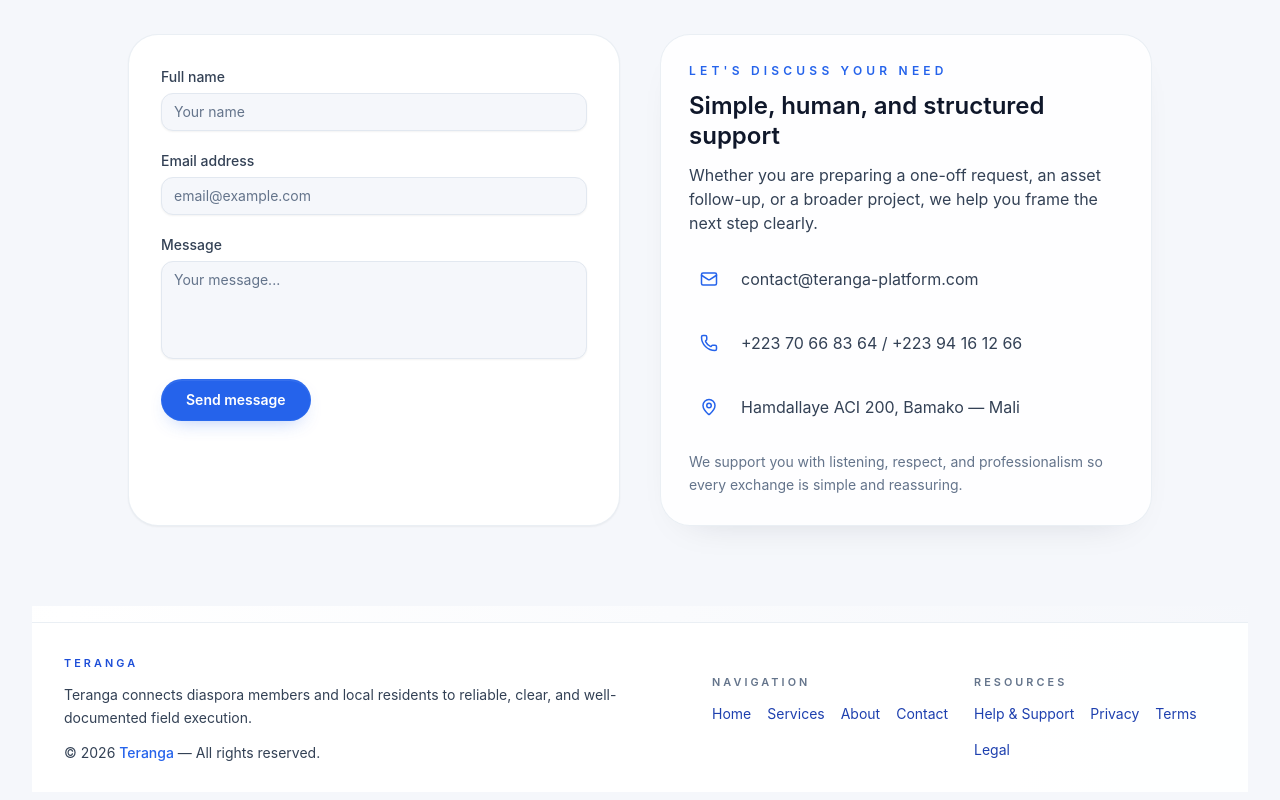
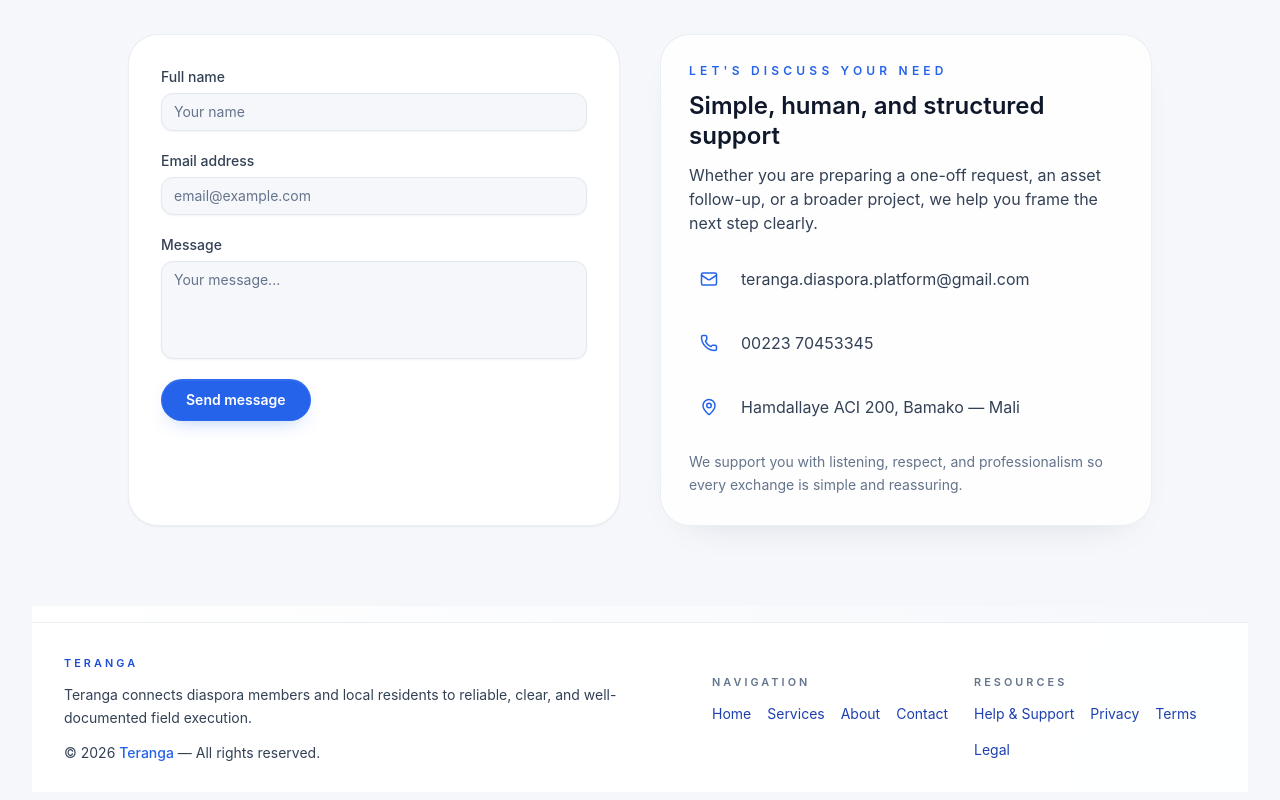
Before and after one commit to Amidoukone/Teranga, a React (Create React App) app in the folder frontend/: page / in a window 1280 px wide. Shown: the part 5742-6542 px from the top of the page. Built offline with nearby package versions, Linux system fonts and the light colour scheme; no server answers.

Commit message:
Adding contact to the app

```diff
--- a/frontend/src/i18n/locales/en.js
+++ b/frontend/src/i18n/locales/en.js
@@ -270,6 +270,15 @@ const en = {
       descGlobal:
         "Summary of your revenues and expenses across all operations.",
     },
+    contactBar: {
+      badge: "WhatsApp Business",
+      title: "Direct contact channel",
+      subtitle:
+        "Our team responds quickly via WhatsApp or email.",
+      whatsappCta: "Contact on WhatsApp",
+      emailCta: "Send an email",
+      whatsappPrefill: "Hello Teranga, I would like assistance.",
+    },
     quickView: {
       title: "Quick overview",
       subtitle:
@@ -2269,8 +2278,8 @@ const en = {
         success: "Thank you! Your message has been sent.",
       },
       info: {
-        email: "contact@teranga-platform.com",
-        phone: "+223 70 66 83 64 / +223 94 16 12 66",
+        email: "teranga.diaspora.platform@gmail.com",
+        phone: "00223 70453345",
         address: "Hamdallaye ACI 200, Bamako — Mali",
       },
       note:
@@ -2331,12 +2340,12 @@ const en = {
       publisher: {
         title: "1. Site publisher",
         details:
-          "<strong>Teranga Diaspora</strong><br/>Property, project, and services management for the African diaspora.<br/>Registered office: Hamdallaye ACI 200, Bamako - Mali<br/>Email: contact@teranga-platform.com",
+          "<strong>Teranga Diaspora</strong><br/>Property, project, and services management for the African diaspora.<br/>Registered office: Hamdallaye ACI 200, Bamako - Mali<br/>Email: teranga.diaspora.platform@gmail.com",
       },
       editorial: {
         title: "2. Editorial responsibility",
         details:
-          "The person responsible for publication can be reached at: contact@teranga-platform.com",
+          "The person responsible for publication can be reached at: teranga.diaspora.platform@gmail.com",
       },
       hosting: {
         title: "3. Hosting",
@@ -2351,7 +2360,7 @@ const en = {
       contact: {
         title: "5. Contact",
         details:
-          "For any questions or complaints, you can write to: <br/><strong>contact@teranga-platform.com</strong>",
+          "For any questions or complaints, you can write to: <br/><strong>teranga.diaspora.platform@gmail.com</strong>",
       },
     },
   },
@@ -2435,7 +2444,7 @@ const en = {
           portability: "Right to data portability",
         },
         contact:
-          "To exercise your rights: <br/><strong>contact@teranga-platform.com</strong>",
+          "To exercise your rights: <br/><strong>teranga.diaspora.platform@gmail.com</strong>",
       },
     },
   },
@@ -2506,7 +2515,7 @@ const en = {
       contact: {
         title: "5. Contact",
         details:
-          "Any questions may be addressed to: <br/><strong>contact@teranga-platform.com</strong>",
+          "Any questions may be addressed to: <br/><strong>teranga.diaspora.platform@gmail.com</strong>",
       },
     },
   },
@@ -2648,8 +2657,8 @@ const en = {
       description:
         "For urgent or sensitive requests, our team replies through official Teranga channels.",
       channels: {
-        email: "contact@teranga-platform.com",
-        phone: "+223 70 66 83 64 / +223 94 16 12 66",
+        email: "teranga.diaspora.platform@gmail.com",
+        phone: "00223 70453345",
         hours: "Priority support: first response within 24h depending on request type.",
       },
       note:
--- a/frontend/src/i18n/locales/fr.js
+++ b/frontend/src/i18n/locales/fr.js
@@ -272,6 +272,15 @@ const fr = {
       descGlobal:
         "Synthèse de vos revenus et dépenses sur l’ensemble de vos opérations.",
     },
+    contactBar: {
+      badge: "WhatsApp Business",
+      title: "Canal de contact direct",
+      subtitle:
+        "Notre équipe vous répond rapidement via WhatsApp ou email.",
+      whatsappCta: "Contacter sur WhatsApp",
+      emailCta: "Envoyer un email",
+      whatsappPrefill: "Bonjour Teranga, je souhaite avoir une assistance.",
+    },
     quickView: {
       title: "Vue rapide",
       subtitle:
@@ -2279,8 +2288,8 @@ const fr = {
         success: "Merci ! Votre message a bien \u00E9t\u00E9 envoy\u00E9.",
       },
       info: {
-        email: "contact@teranga-platform.com",
-        phone: "+223 70 66 83 64 / +223 94 16 12 66",
+        email: "teranga.diaspora.platform@gmail.com",
+        phone: "00223 70453345",
         address: "Hamdallaye ACI 200, Bamako - Mali",
       },
       note:
@@ -2341,12 +2350,12 @@ const fr = {
       publisher: {
         title: "1. \u00C9diteur du site",
         details:
-          "<strong>Teranga Diaspora</strong><br/>Service de gestion de biens, projets et services pour la diaspora africaine.<br/>Si\u00E8ge social : Hamdallaye ACI 200, Bamako - Mali<br/>Email : contact@teranga-platform.com",
+          "<strong>Teranga Diaspora</strong><br/>Service de gestion de biens, projets et services pour la diaspora africaine.<br/>Si\u00E8ge social : Hamdallaye ACI 200, Bamako - Mali<br/>Email : teranga.diaspora.platform@gmail.com",
       },
       editorial: {
         title: "2. Responsabilit\u00E9 \u00E9ditoriale",
         details:
-          "Le responsable de la publication est joignable \u00E0 l’adresse : contact@teranga-platform.com",
+          "Le responsable de la publication est joignable \u00E0 l’adresse : teranga.diaspora.platform@gmail.com",
       },
       hosting: {
         title: "3. H\u00E9bergement",
@@ -2361,7 +2370,7 @@ const fr = {
       contact: {
         title: "5. Contact",
         details:
-          "Pour toute question ou r\u00E9clamation, vous pouvez nous \u00E9crire \u00E0 :<br/><strong>contact@teranga-platform.com</strong>",
+          "Pour toute question ou r\u00E9clamation, vous pouvez nous \u00E9crire \u00E0 :<br/><strong>teranga.diaspora.platform@gmail.com</strong>",
       },
     },
   },
@@ -2445,7 +2454,7 @@ const fr = {
           portability: "Droit \u00E0 la portabilit\u00E9",
         },
         contact:
-          "Pour exercer vos droits : <br/><strong>contact@teranga-platform.com</strong>",
+          "Pour exercer vos droits : <br/><strong>teranga.diaspora.platform@gmail.com</strong>",
       },
     },
   },
@@ -2518,7 +2527,7 @@ const fr = {
       contact: {
         title: "5. Contact",
         details:
-          "Toute question peut \u00EAtre adress\u00E9e \u00E0 : <br/><strong>contact@teranga-platform.com</strong>",
+          "Toute question peut \u00EAtre adress\u00E9e \u00E0 : <br/><strong>teranga.diaspora.platform@gmail.com</strong>",
       },
     },
   },
@@ -2662,8 +2671,8 @@ const fr = {
       description:
         "Pour les demandes urgentes ou sensibles, notre \u00E9quipe vous r\u00E9pond via les canaux officiels Teranga.",
       channels: {
-        email: "contact@teranga-platform.com",
-        phone: "+223 70 66 83 64 / +223 94 16 12 66",
+        email: "teranga.diaspora.platform@gmail.com",
+        phone: "00223 70453345",
         hours:
           "Assistance prioritaire : r\u00E9ponse initiale sous 24 h selon la nature de la demande.",
       },
--- a/frontend/src/pages/DashboardPage.js
+++ b/frontend/src/pages/DashboardPage.js
@@ -6,6 +6,7 @@
 
 import { useEffect, useState } from 'react';
 import {
+  ArrowUpRight,
   BarChart3,
   Building2,
   ClipboardList,
@@ -13,6 +14,8 @@ import {
   HandCoins,
   Landmark,
   Layers,
+  Mail,
+  MessageCircle,
   ShieldPlus,
   Users,
   UserCog,
@@ -391,12 +394,62 @@ export default function DashboardPage() {
   const firstName = user.firstName || user.email || '';
   const shortName =
     (firstName.split(' ')[0] || '').trim() || t("dashboard.careFallbackName");
+  const supportPhoneDisplay = '00223 70453345';
+  const supportPhoneWhatsapp = '22370453345';
+  const supportEmail = 'teranga.diaspora.platform@gmail.com';
+  const whatsappHref = `https://wa.me/${supportPhoneWhatsapp}?text=${encodeURIComponent(
+    t('dashboard.contactBar.whatsappPrefill')
+  )}`;
+  const emailHref = `mailto:${supportEmail}`;
   /* ============================================================================
      Rendu principal.
   =========================================================================== */
   return (
     <div className="app-page-wrap">
       <div className="mx-auto max-w-7xl rounded-3xl border border-border/70 bg-surface-card/92 px-4 py-6 shadow-2xl shadow-slate-300/20 dark:shadow-black/30 sm:px-6 sm:py-8 lg:px-8 space-y-8">
+        <section className="relative overflow-hidden rounded-2xl border border-emerald-500/30 bg-gradient-to-r from-emerald-50 via-teal-50 to-cyan-50 px-4 py-4 shadow-sm dark:from-emerald-900/20 dark:via-teal-900/20 dark:to-cyan-900/20 sm:px-5 sm:py-5">
+          <div className="pointer-events-none absolute -right-10 -top-10 h-28 w-28 rounded-full bg-emerald-500/20 blur-2xl" />
+          <div className="relative flex flex-col gap-4 md:flex-row md:items-center md:justify-between">
+            <div className="min-w-0">
+              <span className="inline-flex items-center rounded-full border border-emerald-500/40 bg-emerald-500/10 px-3 py-1 text-[0.7rem] font-semibold uppercase tracking-wide text-emerald-700 dark:text-emerald-200">
+                {t('dashboard.contactBar.badge')}
+              </span>
+              <h2 className="mt-2 text-lg font-bold tracking-tight text-emerald-900 dark:text-emerald-100 sm:text-xl">
+                {t('dashboard.contactBar.title')}
+              </h2>
+              <p className="mt-1 text-sm text-emerald-900/80 dark:text-emerald-100/90">
+                {t('dashboard.contactBar.subtitle')}
+              </p>
+              <div className="mt-3 flex flex-wrap items-center gap-2 text-sm">
+                <span className="inline-flex items-center gap-1.5 rounded-lg border border-emerald-600/20 bg-white/70 px-2.5 py-1 font-semibold text-emerald-800 dark:border-emerald-300/30 dark:bg-black/20 dark:text-emerald-100">
+                  <MessageCircle size={15} />
+                  {supportPhoneDisplay}
+                </span>
+                <span className="inline-flex items-center gap-1.5 rounded-lg border border-emerald-600/20 bg-white/70 px-2.5 py-1 text-emerald-800 dark:border-emerald-300/30 dark:bg-black/20 dark:text-emerald-100">
+                  <Mail size={15} />
+                  {supportEmail}
+                </span>
+              </div>
+            </div>
+            <div className="flex flex-wrap items-center gap-2">
+              <a
+                href={whatsappHref}
+                target="_blank"
+                rel="noreferrer"
+                className="inline-flex items-center gap-1.5 rounded-xl border border-emerald-700/20 bg-emerald-600 px-4 py-2 text-sm font-semibold text-white shadow-sm transition hover:-translate-y-0.5 hover:bg-emerald-700"
+              >
+                {t('dashboard.contactBar.whatsappCta')}
+                <ArrowUpRight size={15} />
+              </a>
+              <a
+                href={emailHref}
+                className="inline-flex items-center gap-1.5 rounded-xl border border-emerald-700/30 bg-white/80 px-4 py-2 text-sm font-semibold text-emerald-800 transition hover:-translate-y-0.5 hover:bg-white dark:bg-transparent dark:text-emerald-100 dark:hover:bg-emerald-900/30"
+              >
+                {t('dashboard.contactBar.emailCta')}
+              </a>
+            </div>
+          </div>
+        </section>
 
         {/* ------------------------------------------------------------------ */}
         {/* HEADER PREMIUM                                                    */}
```
